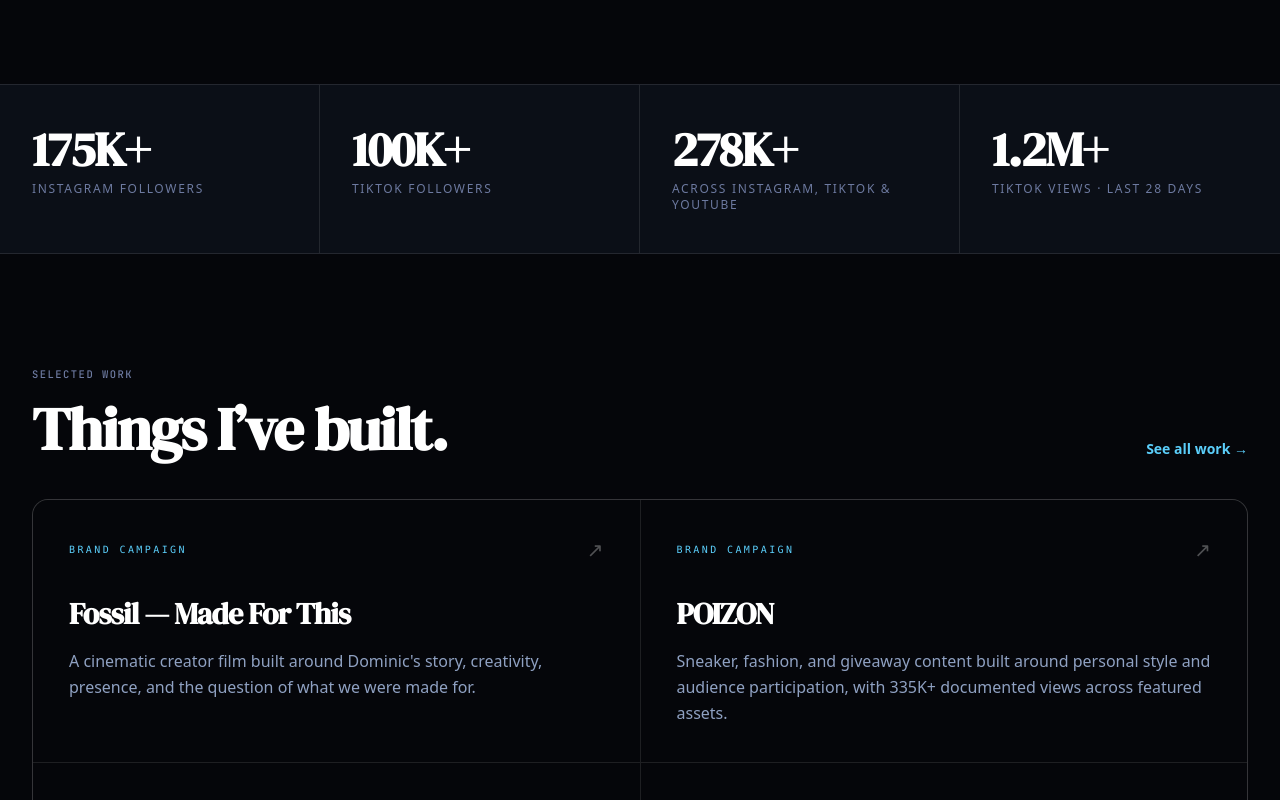
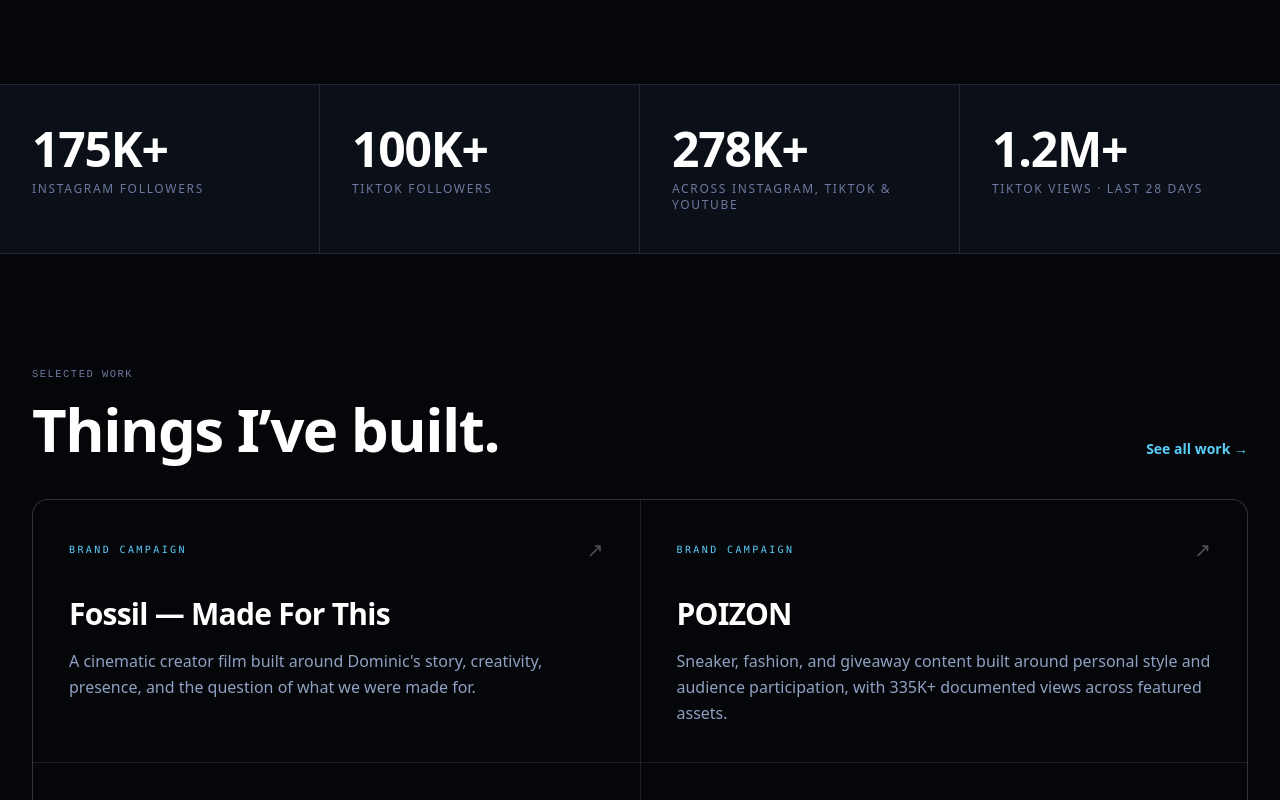
Before and after one commit to rageinstall/lolhidominic.com, a Next.js app: page / in a window 1280 px wide. Shown: the part 1240-2040 px from the top of the page. Built offline with nearby package versions, Linux system fonts and the light colour scheme; a web font is replaced by a local one.

Commit message:
Switch site typography to editorial display and clean sans fonts

```diff
--- a/app/layout.tsx
+++ b/app/layout.tsx
@@ -1,30 +1,25 @@
 import type { Metadata } from "next";
-import { JetBrains_Mono, DM_Serif_Display } from "next/font/google";
+import { Instrument_Serif, Manrope } from "next/font/google";
 import "./globals.css";
 import SkipNav from "@/components/SkipNav";
 import NavBar from "@/components/NavBar";
 import Footer from "@/components/Footer";
 import { site } from "@/lib/site";
 
-// Google Fonts via next/font (hashed, no layout shift)
-const mono = JetBrains_Mono({
+const sans = Manrope({
   subsets: ["latin"],
-  weight: ["400", "500", "600"],
-  variable: "--font-mono",
+  weight: ["400", "500", "600", "700", "800"],
+  variable: "--font-sans",
   display: "swap",
 });
 
-const serif = DM_Serif_Display({
+const display = Instrument_Serif({
   subsets: ["latin"],
-  weight: ["400"],
+  weight: "400",
   style: ["normal", "italic"],
-  variable: "--font-serif",
+  variable: "--font-display",
   display: "swap",
 });
-
-// Clash Display + Satoshi are served via Fontshare (not Google Fonts).
-// They're @import-ed at the top of globals.css which is the right place
-// since Next.js doesn't natively support non-Google font providers.
 
 export const metadata: Metadata = {
   metadataBase: new URL(site.url),
@@ -48,7 +43,7 @@
 
 export default function RootLayout({ children }: { children: React.ReactNode }) {
   return (
-    <html lang="en" className={`${mono.variable} ${serif.variable} dark`}>
+    <html lang="en" className={`${sans.variable} ${display.variable}`}>
       <body>
         <SkipNav />
         <NavBar />
```
